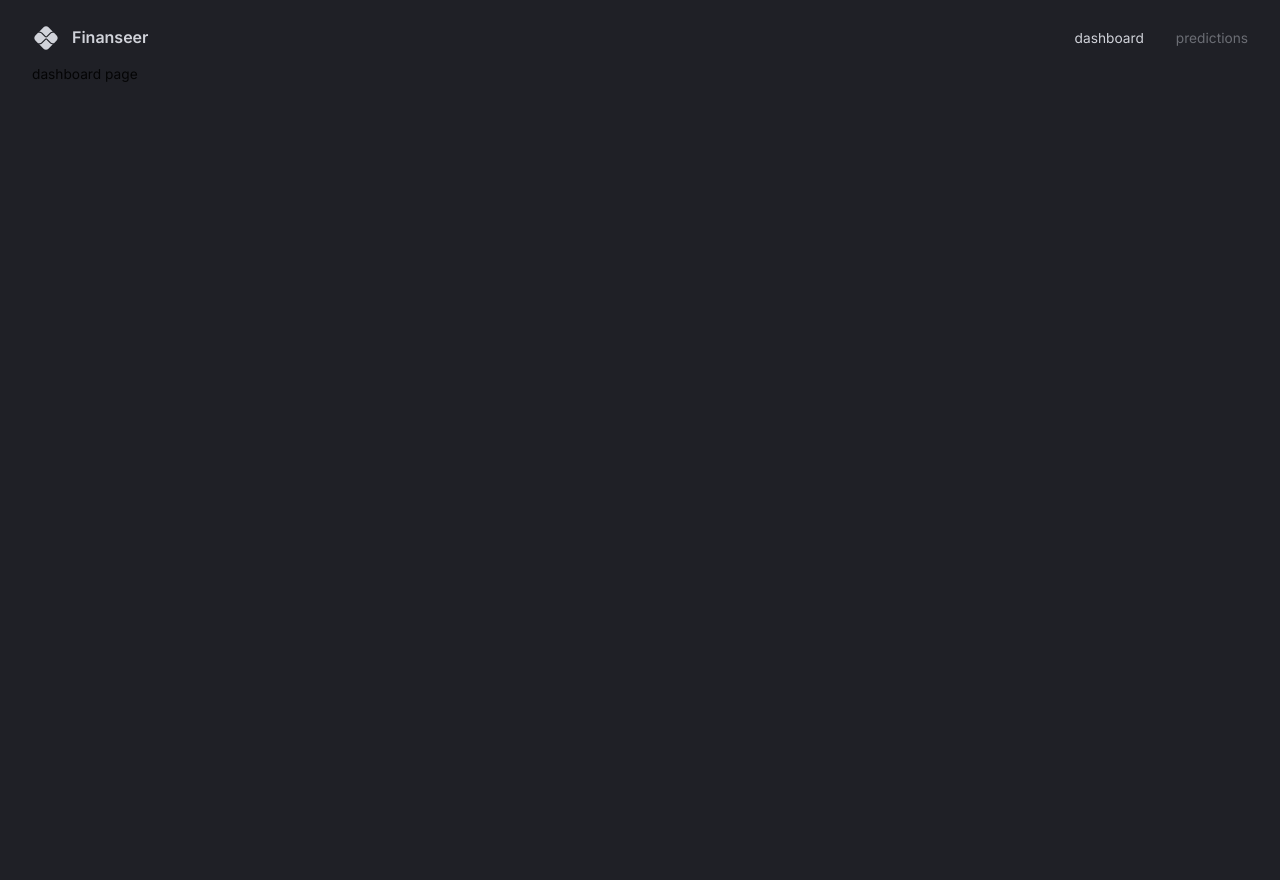
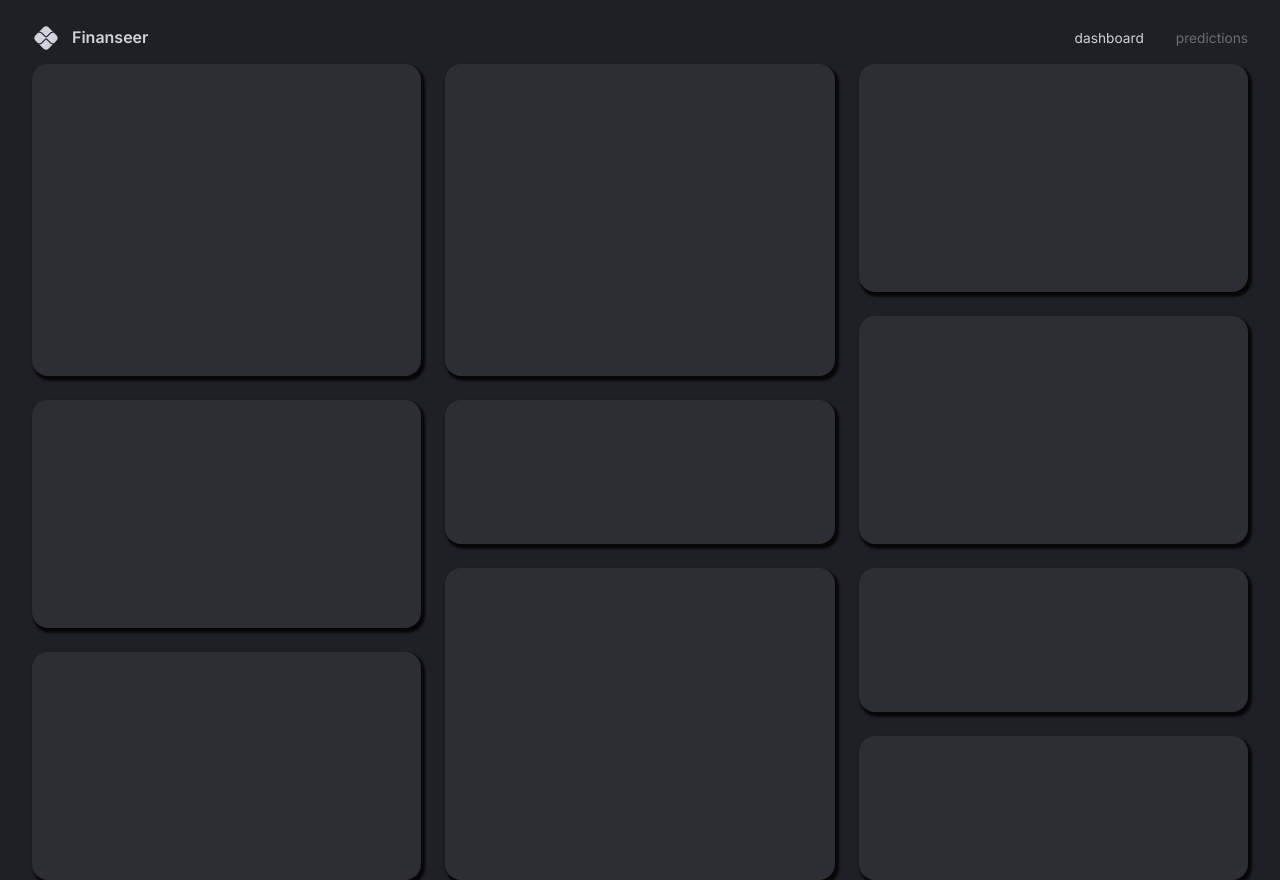
Before and after one commit to AndriyPolukhin/financial_dashboard, a React (Vite) app in the folder client/: page / in a window 1280 px wide. Before the commit the page ends 800 px from the top, so only its background shows below. Built offline with nearby package versions, Linux system fonts and the light colour scheme.

Commit message:
Updated Routes to render scenes for dashboard and predictions pages

```diff
--- a/client/src/App.tsx
+++ b/client/src/App.tsx
@@ -3,6 +3,8 @@ import { useMemo } from 'react'
 import { themeSettings } from './theme'
 import { BrowserRouter, Route, Routes } from 'react-router-dom'
 import Navbar from '@/scenes/navbar'
+import Dashboard from './scenes/dashboard'
+import Predictions from './scenes/predictions'
 
 const App = () => {
 	const theme = useMemo(() => createTheme(themeSettings), [])
@@ -16,11 +18,8 @@ const App = () => {
 						<Box width='100%' height='100%' padding='1rem 2rem 4rem 2rem'>
 							<Navbar />
 							<Routes>
-								<Route path='/' element={<div>dashboard page</div>} />
-								<Route
-									path='/predictions'
-									element={<div>predictions page</div>}
-								/>
+								<Route path='/' element={<Dashboard />} />
+								<Route path='/predictions' element={<Predictions />} />
 							</Routes>
 						</Box>
 					</ThemeProvider>
--- /dev/null
+++ b/client/src/scenes/predictions/index.tsx
@@ -0,0 +1,9 @@
+import React from 'react'
+
+type Props = {}
+
+const Predictions = (props: Props) => {
+	return <div>Predictions</div>
+}
+
+export default Predictions
```
